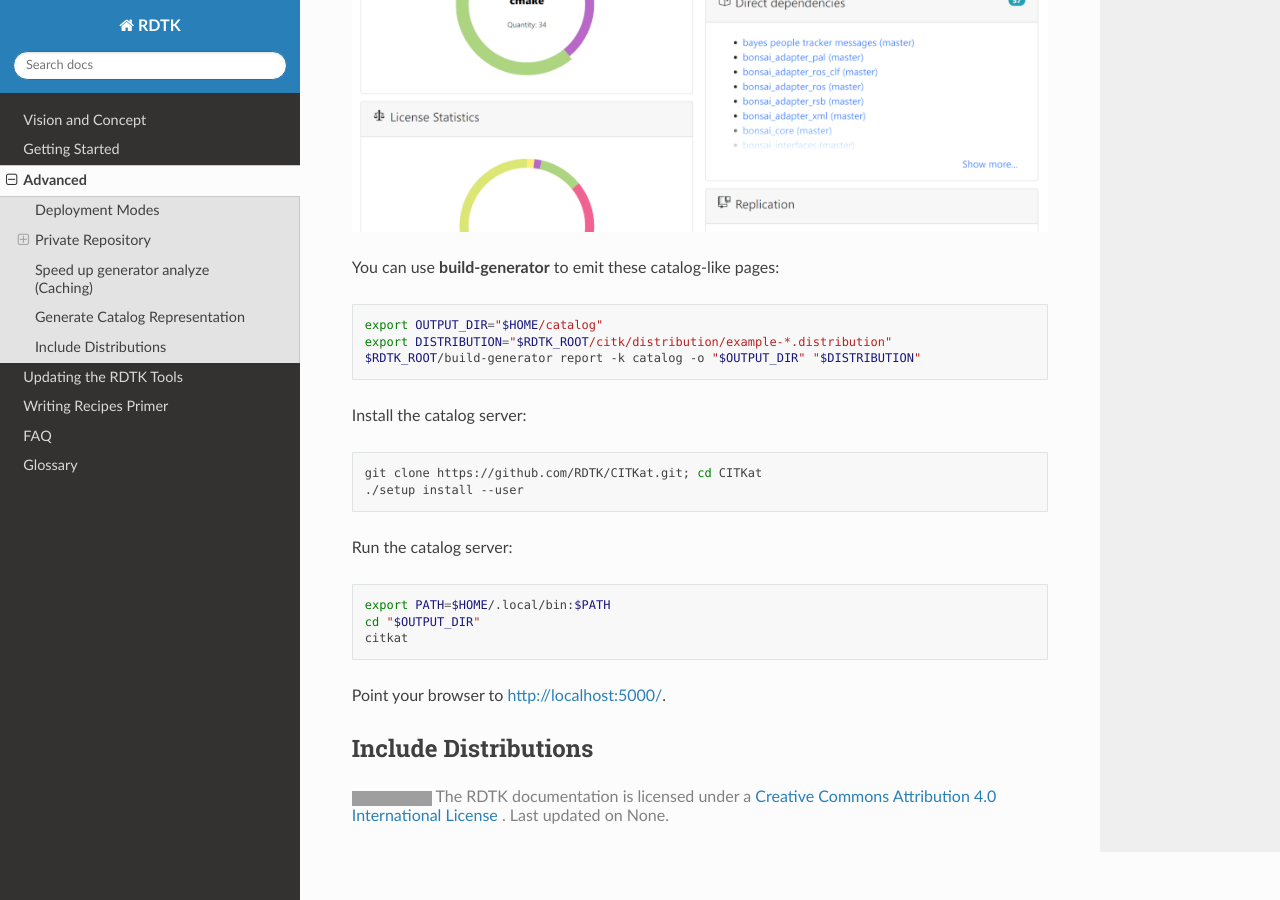
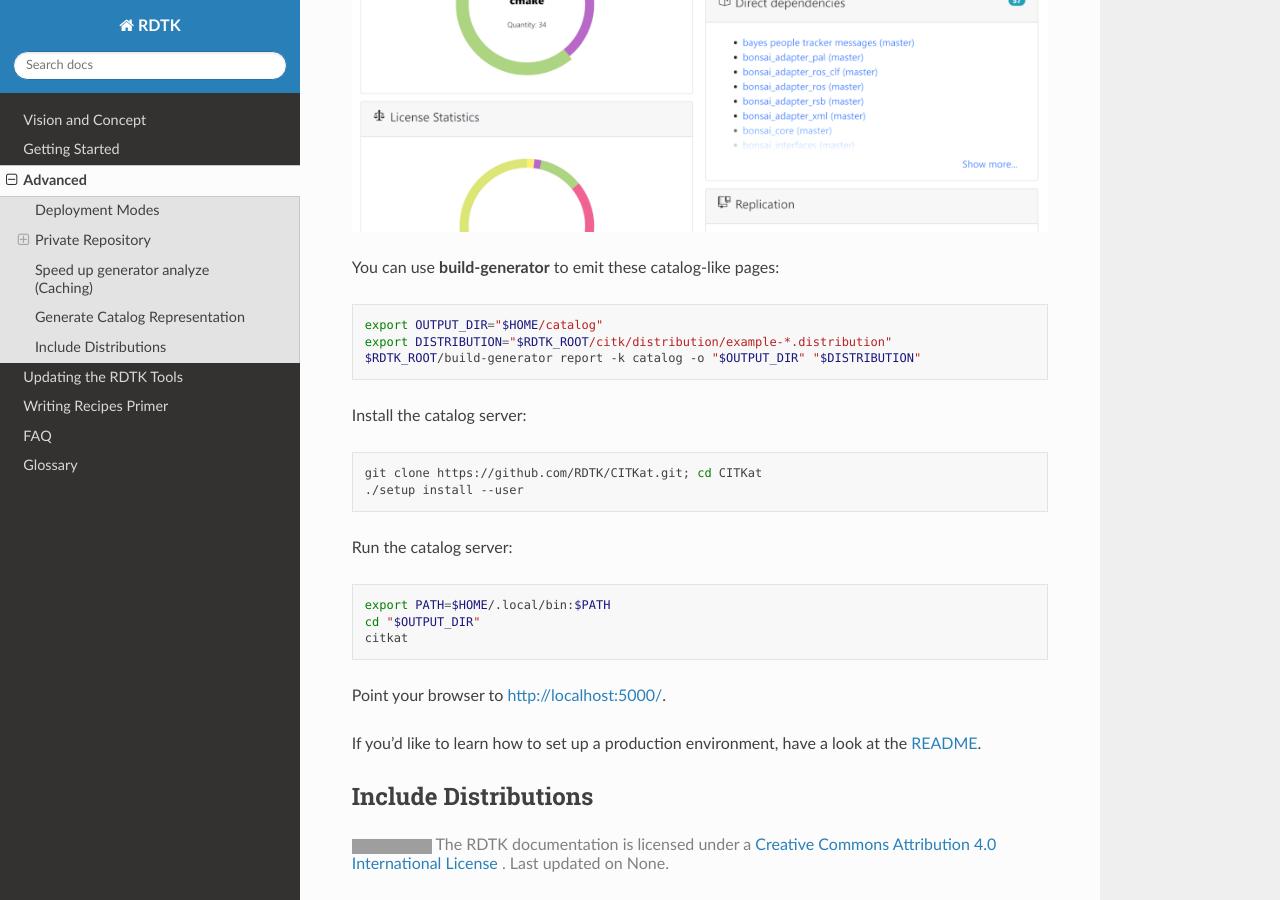
Before and after one commit to RDTK/documentation, a Sphinx documentation site: the page built from source/advanced.rst, in a window 1280 px wide and 900 px high, scrolled down 2388 px. Built offline with Sphinx 7.4.7 and the Read the Docs theme 2.0.0, drawn with Linux system fonts in a browser that asks for light colours; grey boxes are pictures that could not be loaded.

Commit message:
point to citkat readme for production catalog server

```diff
--- a/source/advanced.rst
+++ b/source/advanced.rst
@@ -118,6 +118,8 @@ Run the catalog server:
 
 Point your browser to http://localhost:5000/.
 
+If you'd like to learn how to set up a production environment, have a look at the `README <https://github.com/RDTK/CITKat#readme>`_.
+
 .. Then use your browser to open the ``.xml`` files:
 
 .. .. code-block:: bash
```
